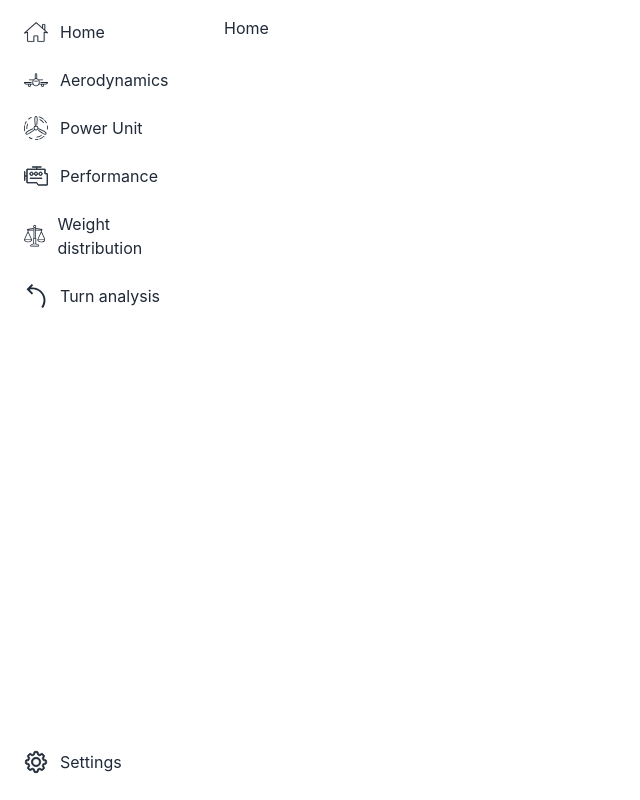
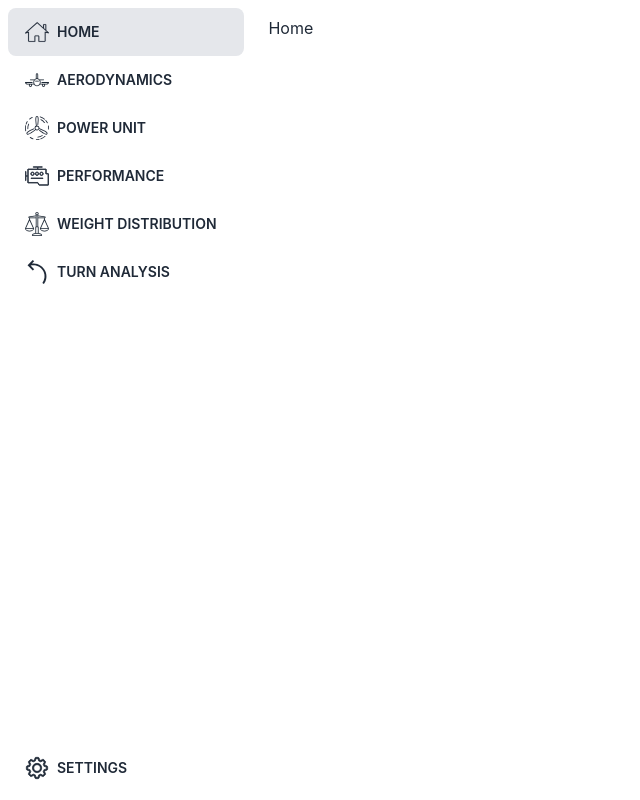
Before and after one commit to adamsmietanka/aircraft-calculator, a React (Create React App) app in the folder frontend/: page / in a window 1280 px wide. Shown: the whole page, without its empty margins (0-640 px from the left). Built offline with nearby package versions, Linux system fonts and the light colour scheme.

Commit message:
feat: add navigation components

```diff
--- a/frontend/src/App.tsx
+++ b/frontend/src/App.tsx
@@ -1,64 +1,11 @@
 import "./App.css";
-import { ReactComponent as Home } from "./assets/home.svg";
-import { ReactComponent as Airplane } from "./assets/airplane.svg";
-import { ReactComponent as Propeller } from "./assets/propeller.svg";
-import { ReactComponent as Engine } from "./assets/engine.svg";
-import { ReactComponent as Scales } from "./assets/scales.svg";
-import { ReactComponent as Curve } from "./assets/curve.svg";
-import { ReactComponent as Cog } from "./assets/cog.svg";
-import { Link, Outlet } from "react-router-dom";
+import { Outlet } from "react-router-dom";
+import Navigation from "./components/molecules/Navigation";
 
 function App() {
   return (
     <div className="flex">
-      <div className="flex flex-col justify-between h-screen w-64">
-        <ul className="menu bg-base-100 p-2 rounded-box">
-          <li>
-            <Link to="/">
-              <Home className="w-6" />
-              Home
-            </Link>
-          </li>
-          <li>
-            <a>
-              <Airplane className="w-6" />
-              Aerodynamics
-            </a>
-          </li>
-          <li>
-            <Link to="/powerunit/engine">
-              <Propeller className="w-6" />
-              Power Unit
-            </Link>
-          </li>
-          <li>
-            <a>
-              <Engine className="w-6" />
-              Performance
-            </a>
-          </li>
-          <li>
-            <a>
-              <Scales className="w-6" />
-              Weight distribution
-            </a>
-          </li>
-          <li>
-            <a>
-              <Curve className="w-6" />
-              Turn analysis
-            </a>
-          </li>
-        </ul>
-        <ul className="menu bg-base-100 p-2 rounded-box">
-          <li>
-            <a>
-              <Cog className="w-6" />
-              Settings
-            </a>
-          </li>
-        </ul>
-      </div>
+      <Navigation />
       <div className="m-4 flex flex-col w-full">
         <Outlet />
       </div>
--- /dev/null
+++ b/frontend/src/components/atoms/Link.tsx
@@ -0,0 +1,23 @@
+import React from "react";
+import { NavLink } from "react-router-dom";
+
+interface LinkProps {
+  to: string;
+  children: React.ReactNode;
+}
+
+const Link = ({ to, children }: LinkProps) => (
+  <NavLink to={to} end>
+    {({ isActive }) => (
+      <button
+        className={`btn btn-block btn-ghost justify-start ${
+          isActive && "bg-gray-200"
+        }`}
+      >
+        {children}
+      </button>
+    )}
+  </NavLink>
+);
+
+export default Link;
--- /dev/null
+++ b/frontend/src/components/molecules/Navigation.tsx
@@ -0,0 +1,58 @@
+import { ReactComponent as Home } from "../../assets/home.svg";
+import { ReactComponent as Airplane } from "../../assets/airplane.svg";
+import { ReactComponent as Propeller } from "../../assets/propeller.svg";
+import { ReactComponent as Engine } from "../../assets/engine.svg";
+import { ReactComponent as Scales } from "../../assets/scales.svg";
+import { ReactComponent as Curve } from "../../assets/curve.svg";
+import { ReactComponent as Cog } from "../../assets/cog.svg";
+import React from "react";
+import Link from "../atoms/Link";
+
+const links = [
+  { to: "/", name: "Home", icon: <Home /> },
+  {
+    to: "/aerodynamics",
+    name: "Aerodynamics",
+    icon: <Airplane />,
+  },
+  {
+    to: "/powerunit/engine",
+    name: "Power Unit",
+    icon: <Propeller />,
+  },
+  {
+    to: "/performance",
+    name: "Performance",
+    icon: <Engine />,
+  },
+  {
+    to: "/weight",
+    name: "Weight distribution",
+    icon: <Scales />,
+  },
+  {
+    to: "/turn",
+    name: "Turn analysis",
+    icon: <Curve />,
+  },
+];
+const Navigation = () => {
+  return (
+    <div className="flex flex-col justify-between h-screen w-80 p-2">
+      <div>
+        {links.map((l) => (
+          <Link to={l.to}>
+            {React.cloneElement(l.icon, { className: "w-6 mr-2" })}
+            {l.name}
+          </Link>
+        ))}
+      </div>
+      <Link to="/settings">
+        <Cog className="w-6 mr-2" />
+        Settings
+      </Link>
+    </div>
+  );
+};
+
+export default Navigation;
--- a/frontend/tailwind.config.js
+++ b/frontend/tailwind.config.js
@@ -7,4 +7,7 @@ module.exports = {
     extend: {},
   },
   plugins: [require("daisyui")],
+  daisyui: {
+    themes: false,
+  }
 }
```
